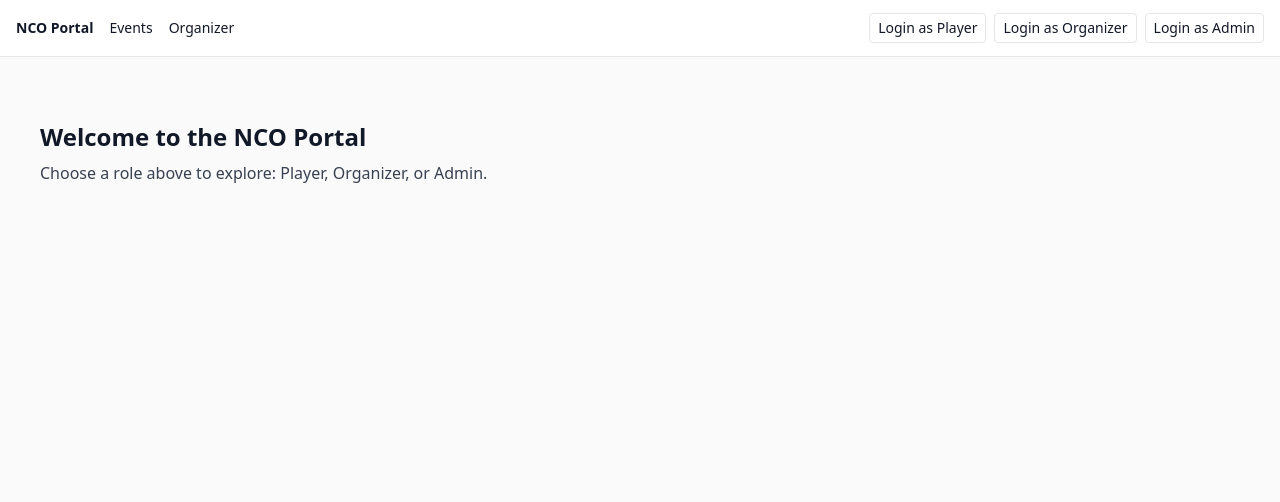
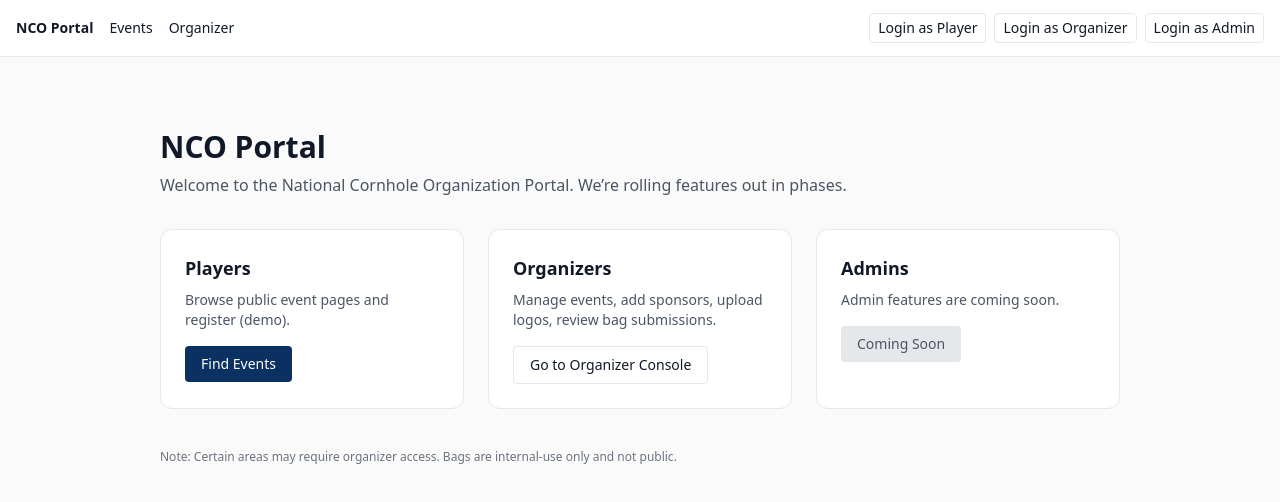
Before and after one commit to wearenationalcornhole/nco-site, a Next.js app: page /portal in a window 1280 px wide. Shown: the top 502 px of the page. Built offline with nearby package versions, Linux system fonts and the light colour scheme; no server answers.

Commit message:
Portal: landing page + friendly 404

```diff
--- /dev/null
+++ b/app/portal/not-found.tsx
@@ -0,0 +1,17 @@
+// app/portal/not-found.tsx
+import Link from 'next/link'
+
+export default function PortalNotFound() {
+  return (
+    <div className="mx-auto max-w-3xl px-4 sm:px-6 lg:px-8 py-16 text-center">
+      <h1 className="text-2xl font-semibold">Nothing here (yet)</h1>
+      <p className="mt-2 text-gray-600">
+        That portal page doesn’t exist. Try the Organizer Console or Events.
+      </p>
+      <div className="mt-6 flex gap-3 justify-center">
+        <Link href="/portal" className="rounded border px-4 py-2 hover:bg-gray-50">Portal Home</Link>
+        <Link href="/portal/org/events" className="rounded bg-usaBlue text-white px-4 py-2 hover:opacity-90">Organizer Console</Link>
+      </div>
+    </div>
+  )
+}
--- a/app/portal/page.tsx
+++ b/app/portal/page.tsx
@@ -1,9 +1,57 @@
 // app/portal/page.tsx
+import Link from 'next/link'
+
 export default function PortalHome() {
   return (
-    <div className="mx-auto max-w-7xl px-4 py-10">
-      <h1 className="text-2xl font-bold">Welcome to the NCO Portal</h1>
-      <p className="mt-2 text-gray-700">Choose a role above to explore: Player, Organizer, or Admin.</p>
+    <div className="mx-auto max-w-5xl px-4 sm:px-6 lg:px-8 py-12">
+      <h1 className="text-3xl font-bold text-gray-900">NCO Portal</h1>
+      <p className="mt-2 text-gray-600">
+        Welcome to the National Cornhole Organization Portal. We’re rolling features out in phases.
+      </p>
+
+      <div className="mt-8 grid grid-cols-1 md:grid-cols-3 gap-6">
+        <section className="rounded-xl border bg-white p-6">
+          <h2 className="text-lg font-semibold">Players</h2>
+          <p className="mt-2 text-sm text-gray-600">
+            Browse public event pages and register (demo).
+          </p>
+          <div className="mt-4">
+            <Link href="/events" className="inline-block rounded bg-usaBlue text-white px-4 py-2 text-sm hover:opacity-90">
+              Find Events
+            </Link>
+          </div>
+        </section>
+
+        <section className="rounded-xl border bg-white p-6">
+          <h2 className="text-lg font-semibold">Organizers</h2>
+          <p className="mt-2 text-sm text-gray-600">
+            Manage events, add sponsors, upload logos, review bag submissions.
+          </p>
+          <div className="mt-4">
+            <Link href="/portal/org/events" className="inline-block rounded border px-4 py-2 text-sm hover:bg-gray-50">
+              Go to Organizer Console
+            </Link>
+          </div>
+        </section>
+
+        <section className="rounded-xl border bg-white p-6">
+          <h2 className="text-lg font-semibold">Admins</h2>
+          <p className="mt-2 text-sm text-gray-600">
+            Admin features are coming soon.
+          </p>
+          <div className="mt-4">
+            <span className="inline-block rounded bg-gray-200 px-4 py-2 text-sm text-gray-600">
+              Coming Soon
+            </span>
+          </div>
+        </section>
+      </div>
+
+      <div className="mt-10">
+        <p className="text-xs text-gray-500">
+          Note: Certain areas may require organizer access. Bags are internal-use only and not public.
+        </p>
+      </div>
     </div>
   )
 }
```
